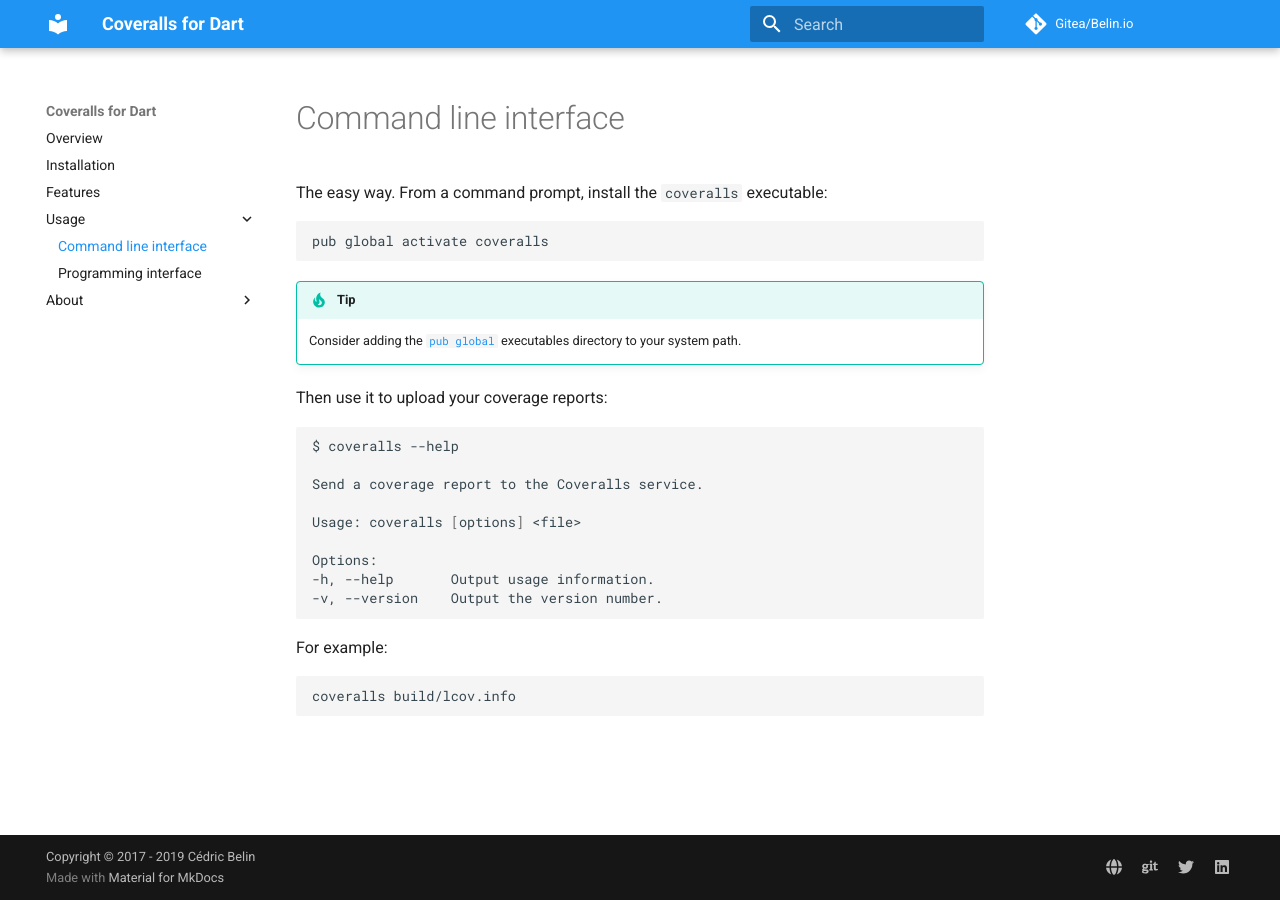
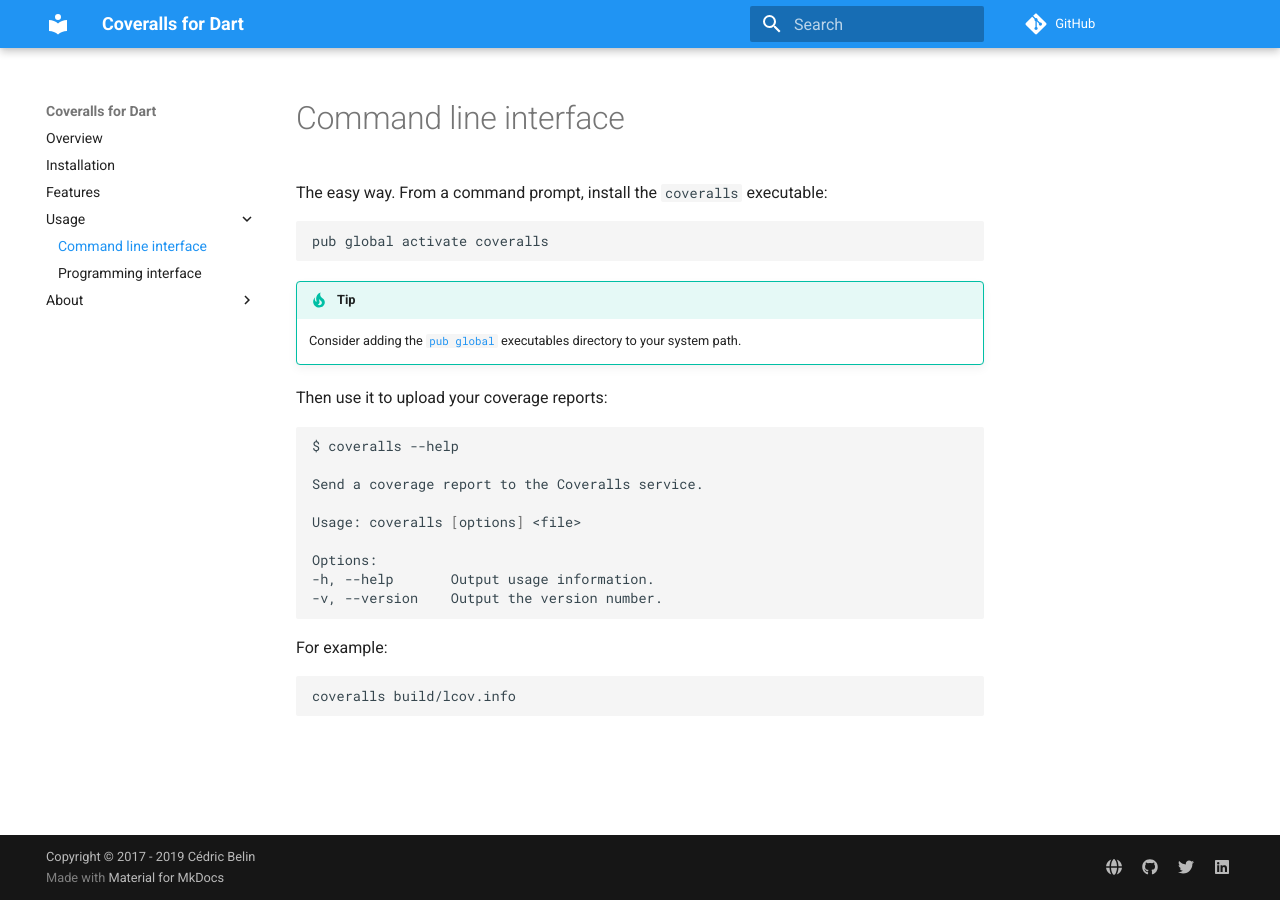
Before and after one commit to dnfield/coveralls.dart, an MkDocs documentation site: the page built from doc/usage/cli.md, in a window 1280 px wide. Built offline with MkDocs 1.6.1 and Material for MkDocs 9.7.7, drawn with Linux system fonts in a browser that asks for light colours; comment, search, counter and statistics services are not loaded.

```diff
--- a/mkdocs.yml
+++ b/mkdocs.yml
@@ -6,8 +6,8 @@ site_url: https://dev.belin.io/coveralls.dart
 docs_dir: doc
 site_dir: web
 
-repo_name: Gitea/Belin.io
-repo_url: https://git.belin.io/cedx/coveralls.dart
+repo_name: GitHub
+repo_url: https://github.com/cedx/coveralls.dart
 edit_uri: ''
 
 copyright: Copyright &copy; 2017 - 2019 Cédric Belin
@@ -18,7 +18,7 @@ google_analytics:
 extra:
   social:
   - {type: globe, link: 'https://belin.io'}
-  - {type: git, link: 'https://git.belin.io/cedx'}
+  - {type: github, link: 'https://github.com/cedx'}
   - {type: twitter, link: 'https://twitter.com/cedxbelin'}
   - {type: linkedin, link: 'https://linkedin.com/in/cedxbelin'}
 
--- a/pubspec.yaml
+++ b/pubspec.yaml
@@ -5,6 +5,8 @@ author: Cédric Belin <cedric@belin.io>
 description: Send LCOV and Clover coverage reports to the Coveralls service.
 documentation: https://dev.belin.io/coveralls.dart/api
 homepage: https://dev.belin.io/coveralls.dart
+issue_tracker: https://github.com/cedx/coveralls.dart/issues
+repository: https://github.com/cedx/coveralls.dart
 
 environment:
   sdk: '>=2.1.0 <3.0.0'
```
Also changed, not shown: README.md (+1 -1 lines), doc/usage/api.md (+1 -1 lines), doc/usage/cli.md (+1 -1 lines).
